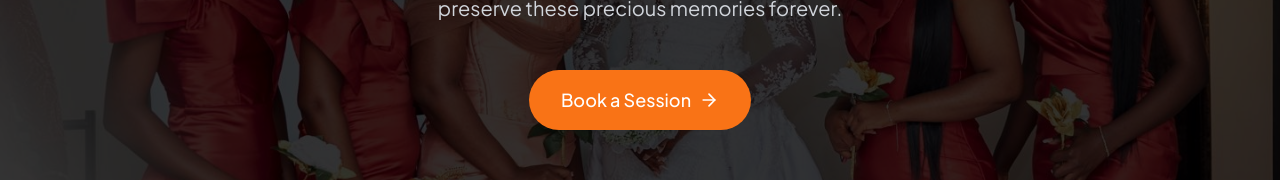
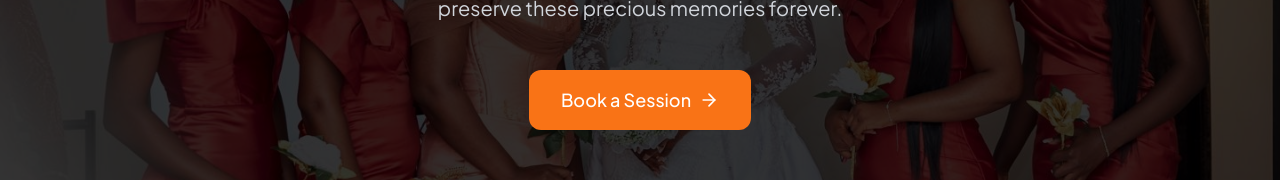
Before and after one commit to nanayawdev/sammybeephotography, a Next.js app: page / in a window 1280 px wide. Shown: the part 2946-3126 px from the top of the page. Built offline with nearby package versions, Linux system fonts and the light colour scheme.

Commit message:
Update Book Us section button styling with rounded corners

```diff
--- a/src/components/book-us-section.tsx
+++ b/src/components/book-us-section.tsx
@@ -29,7 +29,7 @@ export default function BookUsSection() {
 
           {/* CTA Button */}
           <button
-            className="group inline-flex items-center bg-orange-500 hover:bg-orange-600 text-white rounded-full px-8 py-4 text-lg font-medium
+            className="group inline-flex items-center bg-orange-500 hover:bg-orange-600 text-white rounded-xl px-8 py-4 text-lg font-medium
               transition-all duration-300
               hover:shadow-lg hover:shadow-orange-500/20"
           >
```
